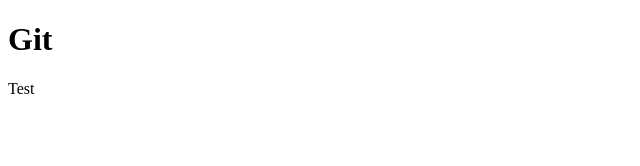
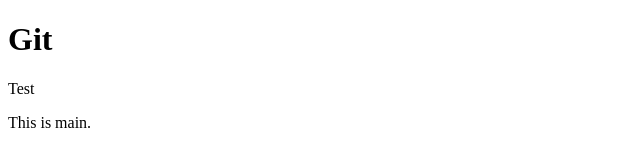
Before and after one commit to luluwu516/demo, a plain HTML site: page index.html in a window 1280 px wide. Shown: the full height of the page, 0-640 px from the left. Drawn offline with Linux system fonts and the light colour scheme.

Commit message:
modefied index in main

```diff
--- a/index.html
+++ b/index.html
@@ -9,5 +9,6 @@
   <body>
     <h1>Git</h1>
     <p>Test</p>
+    <p>This is main.</p>
   </body>
 </html>
```
